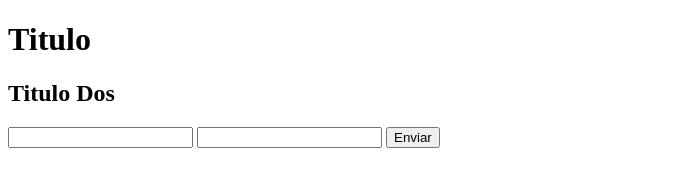
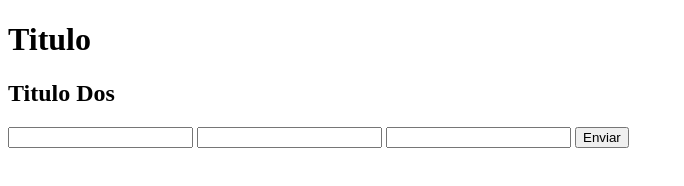
Before and after one commit to VictorMongeSan/Hello-Git, a plain HTML site: page index.html in a window 1280 px wide. Shown: the whole page, without its empty margins (0-684 px from the left). Drawn offline with Linux system fonts and the light colour scheme.

Commit message:
input mail añadido

```diff
--- a/index.html
+++ b/index.html
@@ -12,6 +12,7 @@
     <form action="#" method="GET">
         <input type="number" name="nombre" id="nombre">
         <input type="text" name="apellido" id="apellido">
+        <input type="mail" name="mail">
         <input type="button" value="Enviar">
     </form>
 </body>
```
